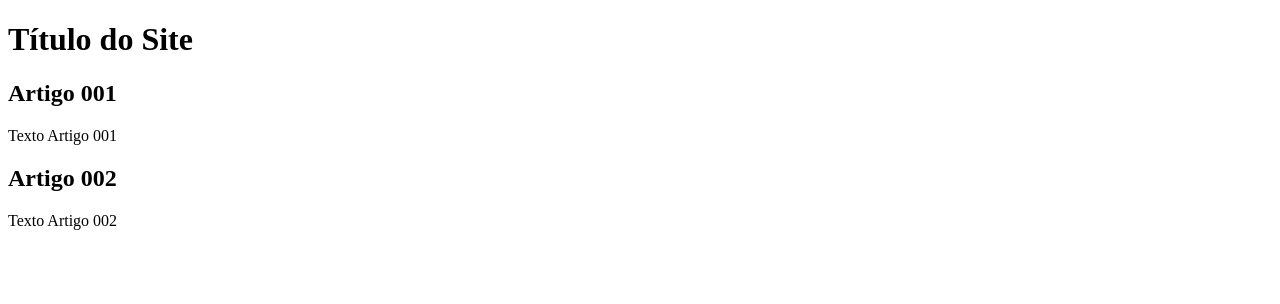
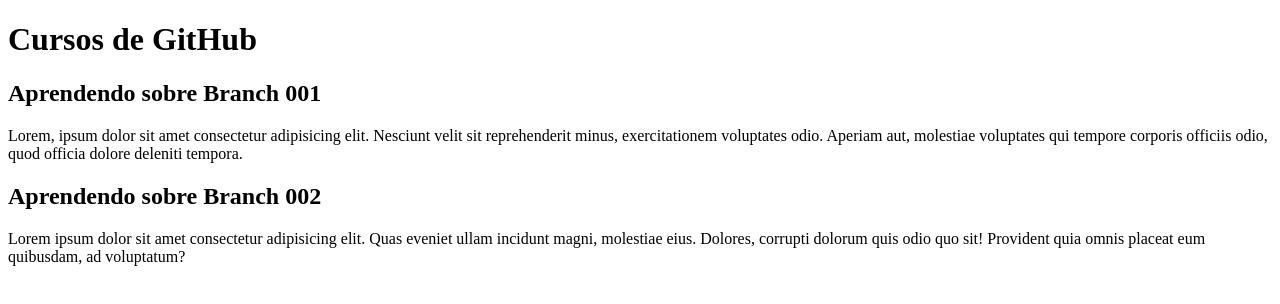
Before and after one commit to hernandesandrade/aula-branch, a plain HTML site: page index.html in a window 1280 px wide. Drawn offline with Linux system fonts and the light colour scheme.

Commit message:
comecei a escrever o conteudo

```diff
--- a/index.html
+++ b/index.html
@@ -8,15 +8,15 @@
 <body>
     <main>
         <header>
-            <h1>Título do Site</h1>
+            <h1>Cursos de GitHub</h1>
         </header>
         <article>
-            <h2>Artigo 001</h2>
-            <p>Texto Artigo 001</p>
+            <h2>Aprendendo sobre Branch 001</h2>
+            <p>Lorem, ipsum dolor sit amet consectetur adipisicing elit. Nesciunt velit sit reprehenderit minus, exercitationem voluptates odio. Aperiam aut, molestiae voluptates qui tempore corporis officiis odio, quod officia dolore deleniti tempora.</p>
         </article>
         <article>
-            <h2>Artigo 002</h2>
-            <p>Texto Artigo 002</p>
+            <h2>Aprendendo sobre Branch 002</h2>
+            <p>Lorem ipsum dolor sit amet consectetur adipisicing elit. Quas eveniet ullam incidunt magni, molestiae eius. Dolores, corrupti dolorum quis odio quo sit! Provident quia omnis placeat eum quibusdam, ad voluptatum?</p>
         </article>
     </main>
 </body>
```
